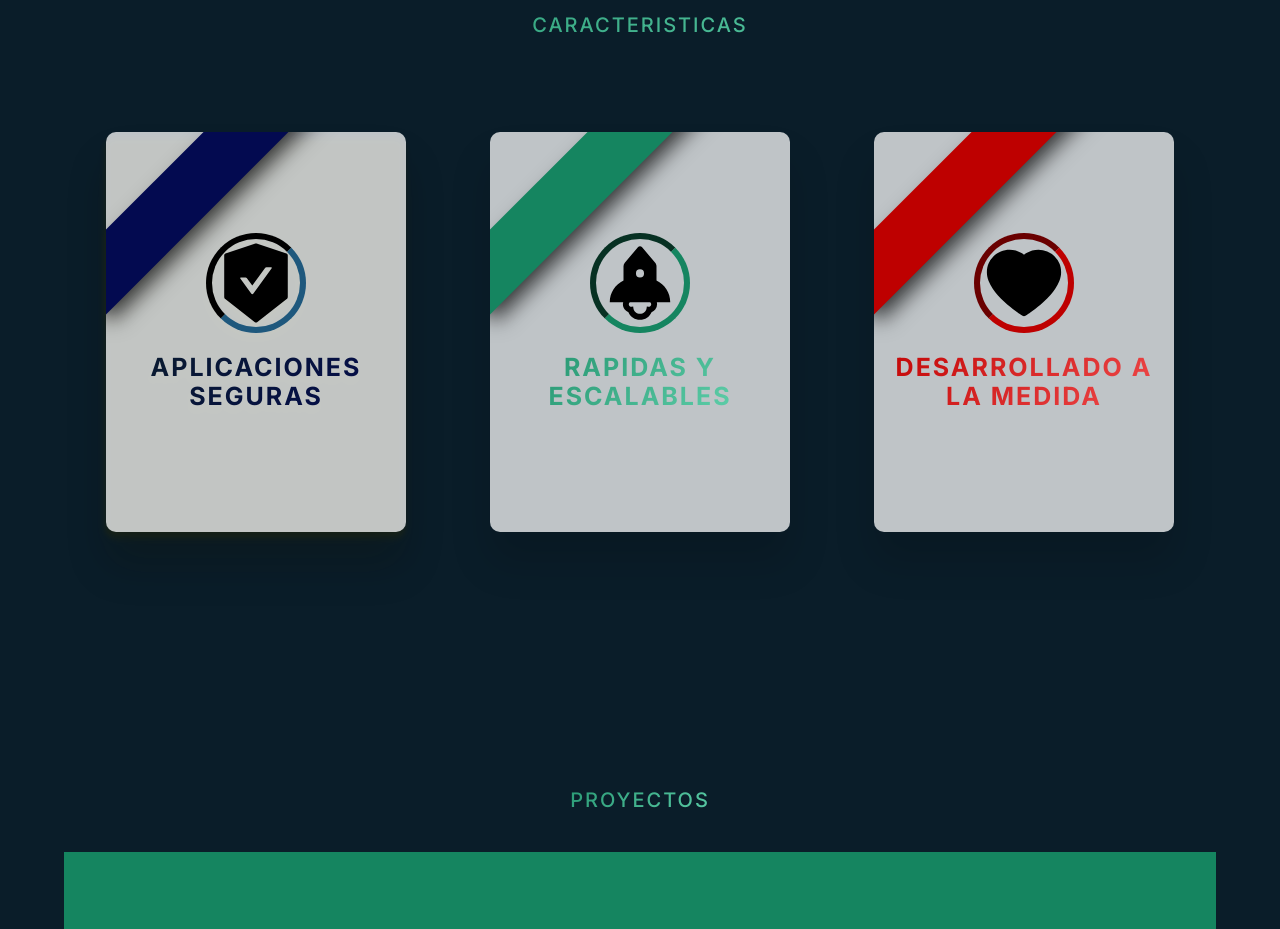
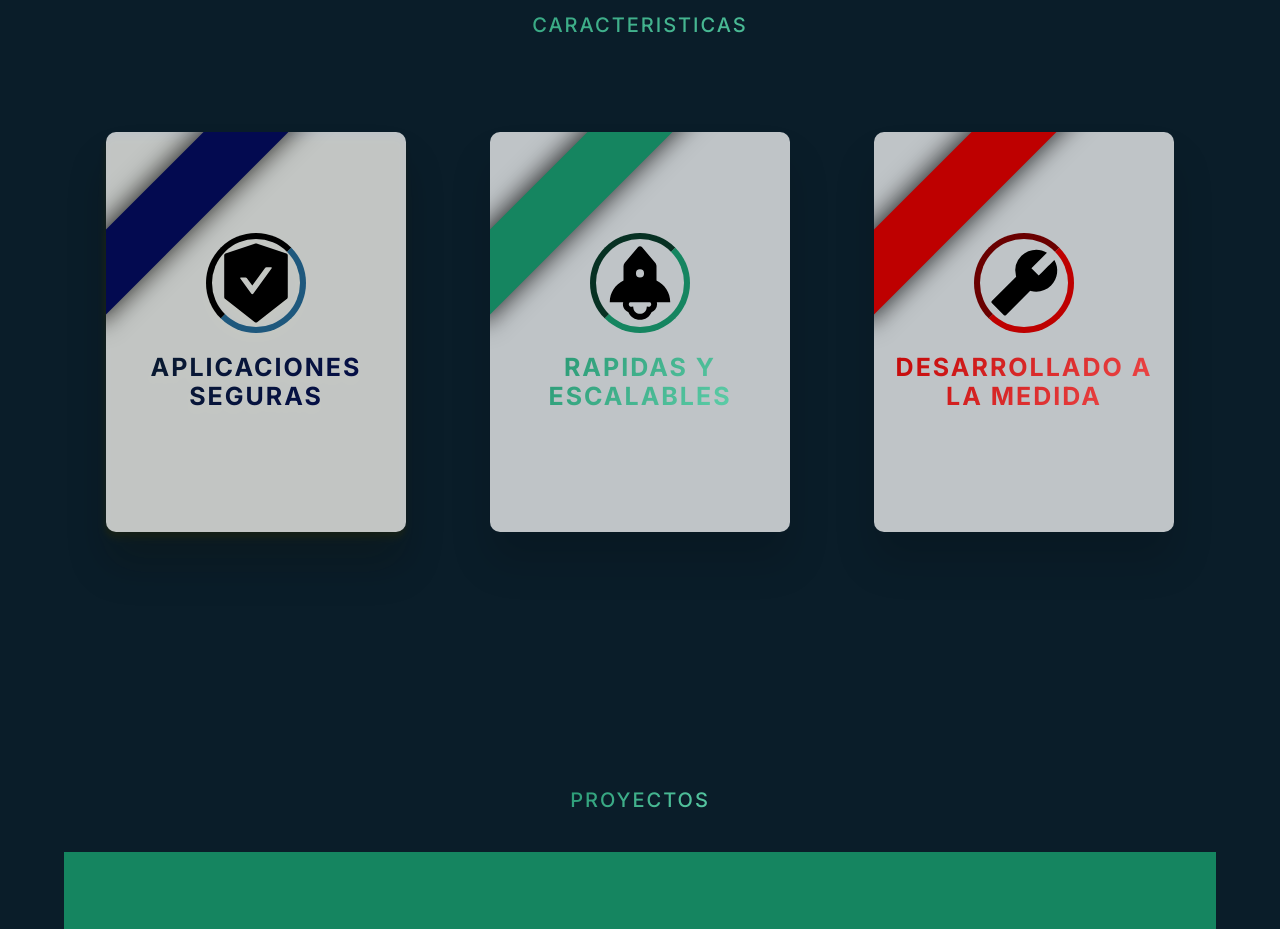
Before and after one commit to EduardoBerzunzaLeon/portfolio-app, a Next.js app: page / in a window 1280 px wide. Shown: the part 2080-3009 px from the top of the page. Built offline with nearby package versions, Linux system fonts and the light colour scheme.

Commit message:
IconsGradientList Bug: remove use client

```diff
--- a/app/_components/about/About.tsx
+++ b/app/_components/about/About.tsx
@@ -8,7 +8,7 @@ export const About = () => (
         <div className="about__content-text">
           <h2>Sobre mi</h2>
           {/* eslint-disable-next-line max-len */}
-          <p>Lorem ipsum dolor sit amet consectetur, adipisicing elit. Quod, alias reprehenderit, sint rerum eos magni quas, quidem nemo fuga autem assumenda aliquam dicta tenetur voluptate nulla beatae blanditiis debitis excepturi?</p>
+          <p>Lorem ipsum dolor sit amet consectetur, adipisicing elit.  Quod, alias reprehenderit, sint rerum eos magni quas, quidem nemo fuga autem assumenda aliquam dicta tenetur voluptate nulla beatae blanditiis debitis excepturi?</p>
           {/* eslint-disable-next-line max-len */}
           <p>Lorem ipsum dolor sit amet consectetur, adipisicing elit. Quod, alias reprehenderit, sint rerum eos magni quas, quidem nemo fuga autem assumenda aliquam dicta tenetur voluptate nulla beatae blanditiis debitis excepturi?</p>
           <button className="btn btn--m btn--center" type="button">Contact me</button>
--- a/app/_components/about/about.scss
+++ b/app/_components/about/about.scss
@@ -37,12 +37,6 @@
           padding: 2rem 0;
       }
 
-      p {
-        font-size: 1.5rem;
-        padding: 2rem 0;
-        text-align: justify;
-        text-justify: inter-word;
-      }
     }
 
     &__image {
--- a/app/_components/iconsGradientList/IconsGradientList.tsx
+++ b/app/_components/iconsGradientList/IconsGradientList.tsx
@@ -1,5 +1,3 @@
-'use client';
-
 import { IconGradient, IconGradientProps } from '../iconGradient/IconGradient';
 import variables from '../../../styles/modules/variables.module.scss';
 
--- a/app/_components/skill/Skill.tsx
+++ b/app/_components/skill/Skill.tsx
@@ -1,4 +1,4 @@
-import { AiFillHeart, AiFillRocket, AiFillSafetyCertificate } from 'react-icons/ai';
+import { AiFillTool, AiFillRocket, AiFillSafetyCertificate } from 'react-icons/ai';
 
 // import { colorPrimaryDark } from '*.module.scss';
 
@@ -13,21 +13,31 @@ export const Skill = () => (
           <AiFillSafetyCertificate className="card__icon card__icon--primary" />
           <h3 className="card__title text-grad--primary">Aplicaciones seguras</h3>
         </div>
-        <div className="card__side card__side--back bg-grad--primary-2" />
+        <div className="card__side card__side--back bg-grad--primary-2">
+          {/* eslint-disable-next-line max-len */}
+          <p>Lorem ipsum dolor sit amet consectetur, adipisicing elit. Eum accusamus eius officiis obcaecati. Beatae commodi repudiandae, quisquam blanditiis enim ipsa illo, officia ad odio vitae odit assumenda error, aut cumque?</p>
+
+        </div>
       </div>
       <div className="card col-4">
         <div className="card__side card__side--front card__ribbon--secondary">
           <AiFillRocket className="card__icon  card__icon--secondary" />
           <h3 className="card__title text-grad--secondary ">Rapidas y escalables</h3>
         </div>
-        <div className="card__side card__side--back bg-grad--secondary" />
+        <div className="card__side card__side--back bg-grad--secondary">
+          {/* eslint-disable-next-line max-len */}
+          <p>Lorem ipsum dolor sit amet consectetur, adipisicing elit. Eum accusamus eius officiis obcaecati. Beatae commodi repudiandae, quisquam blanditiis enim ipsa illo, officia ad odio vitae odit assumenda error, aut cumque?</p>
+        </div>
       </div>
       <div className="card col-4">
         <div className="card__side card__side--front card__ribbon--tertiary">
-          <AiFillHeart className="card__icon card__icon--tertiary" />
+          <AiFillTool className="card__icon card__icon--tertiary" />
           <h3 className="card__title text-grad--tertiary">Desarrollado a la medida</h3>
         </div>
-        <div className="card__side card__side--back bg-grad--tertiary" />
+        <div className="card__side card__side--back bg-grad--tertiary">
+          {/* eslint-disable-next-line max-len */}
+          <p>Lorem ipsum dolor sit amet consectetur, adipisicing elit. Eum accusamus eius officiis obcaecati. Beatae commodi repudiandae, quisquam blanditiis enim ipsa illo, officia ad odio vitae odit assumenda error, aut cumque?</p>
+        </div>
       </div>
     </div>
   </section>
--- a/app/_components/skill/skill.scss
+++ b/app/_components/skill/skill.scss
@@ -39,6 +39,13 @@
 
         &--back{
             transform: rotateY(180deg);
+        }
+
+        p{
+            padding: 3rem 2rem;
+            line-height: 3.5rem;
+            font-weight: 500;
+            height: 100%;
         }
     }
 
--- a/styles/abstracts/_placeholders.scss
+++ b/styles/abstracts/_placeholders.scss
@@ -12,8 +12,8 @@
     left: -8rem;
     width: 120%;
     height: 15%;
-    -webkit-box-shadow: 5px 12px 21px -3px rgba(0,0,0,0.75);
-    -moz-box-shadow: 5px 12px 21px -3px rgba(0,0,0,0.75);
-    box-shadow: 5px 12px 21px -3px rgba(0,0,0,0.75);
+    -webkit-box-shadow: -1px -1px 24px 3px rgba(0,0,0,0.75);
+    -moz-box-shadow: -1px -1px 24px 3px rgba(0,0,0,0.75);
+    box-shadow: -1px -1px 24px 3px rgba(0,0,0,0.75);
     transform: rotate(-45deg)
 }
--- a/styles/base/_typography.scss
+++ b/styles/base/_typography.scss
@@ -24,6 +24,15 @@ h2 {
     }
 }
 
+
+p {
+    font-size: 1.5rem;
+    padding: 2rem 0;
+    text-align: justify;
+    text-justify: inter-word;
+    color: $color-white;
+}
+
 .text--section {
     text-align: center;
     padding-top: 5rem;
```
